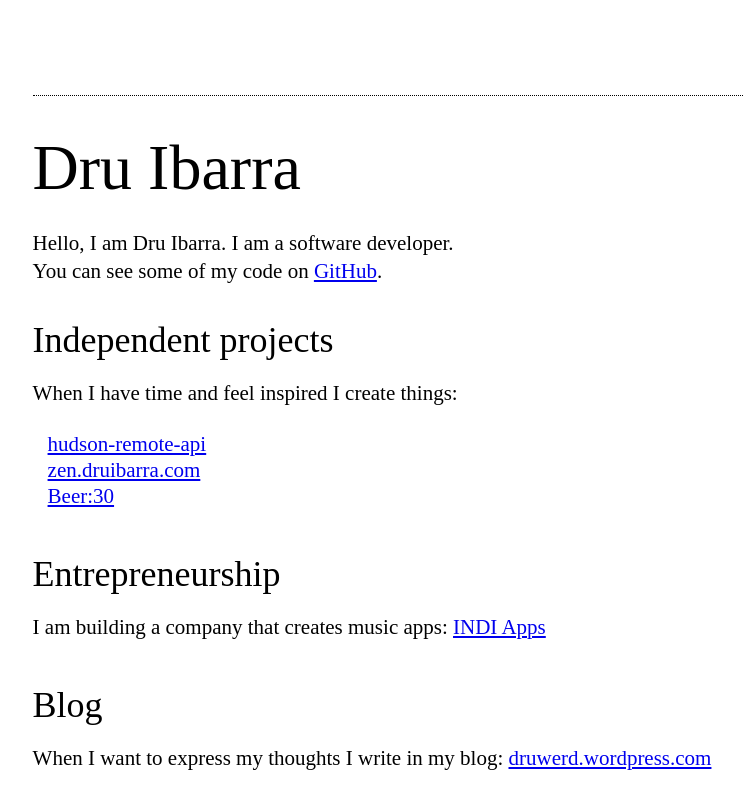
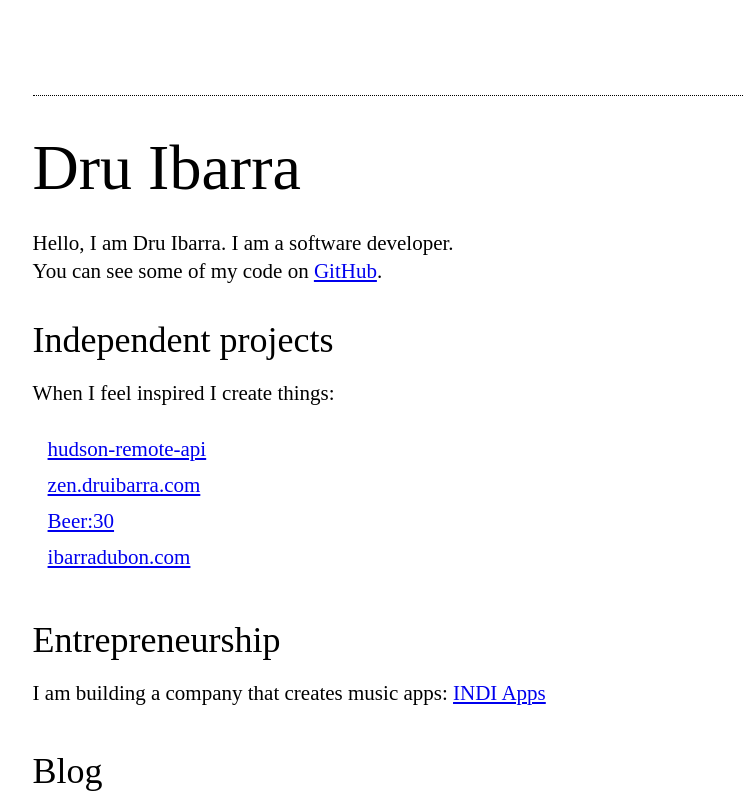
Before and after one commit to Druwerd/druwerd.github.io, a plain HTML site: page index.html in a window 1280 px wide. Shown: the top 793 px of the page, without its empty margins (252-995 px from the left). Drawn offline with Linux system fonts and the light colour scheme.

Commit message:
Add ibarradubon.com

```diff
--- a/css/style.css
+++ b/css/style.css
@@ -57,7 +57,7 @@ ul {
    font-size: 21px;
    margin-bottom: 25px;
    margin-left: 15px;
-   line-height: 26px;
+   line-height: 36px;
 }
 
 p {
--- a/index.html
+++ b/index.html
@@ -33,7 +33,7 @@
 
         <p class="weight1">Independent projects</p>
         <p>
-          When I have time and feel inspired I create things:
+          When I feel inspired I create things:
         </p>
 
         <ul>
@@ -45,6 +45,9 @@
           </li>
           <li>
             <a href="https://dl.dropboxusercontent.com/u/10251244/index.html">Beer:30</a>
+          </li>
+          <li>
+            <a href="http://ibarradubon.com/">ibarradubon.com</a>
           </li>
         </ul>
 
```
